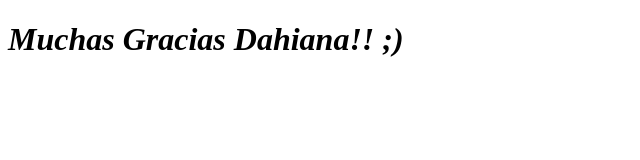
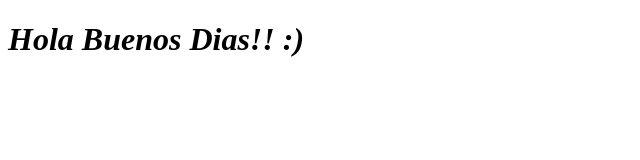
Before and after one commit to ralzate/ralzate.github.io, a plain HTML site: page index.html in a window 1280 px wide. Shown: the whole page, without its empty margins (0-640 px from the left). Drawn offline with Linux system fonts and the light colour scheme.

Commit message:
Update index.html

```diff
--- a/index.html
+++ b/index.html
@@ -10,6 +10,6 @@
   </head>
 
   <body>
-    <i><h1>Muchas Gracias Dahiana!! ;)</h1></i>
+    <i><h1>Hola Buenos Dias!! :)</h1></i>
   </body>
 </html>
```
